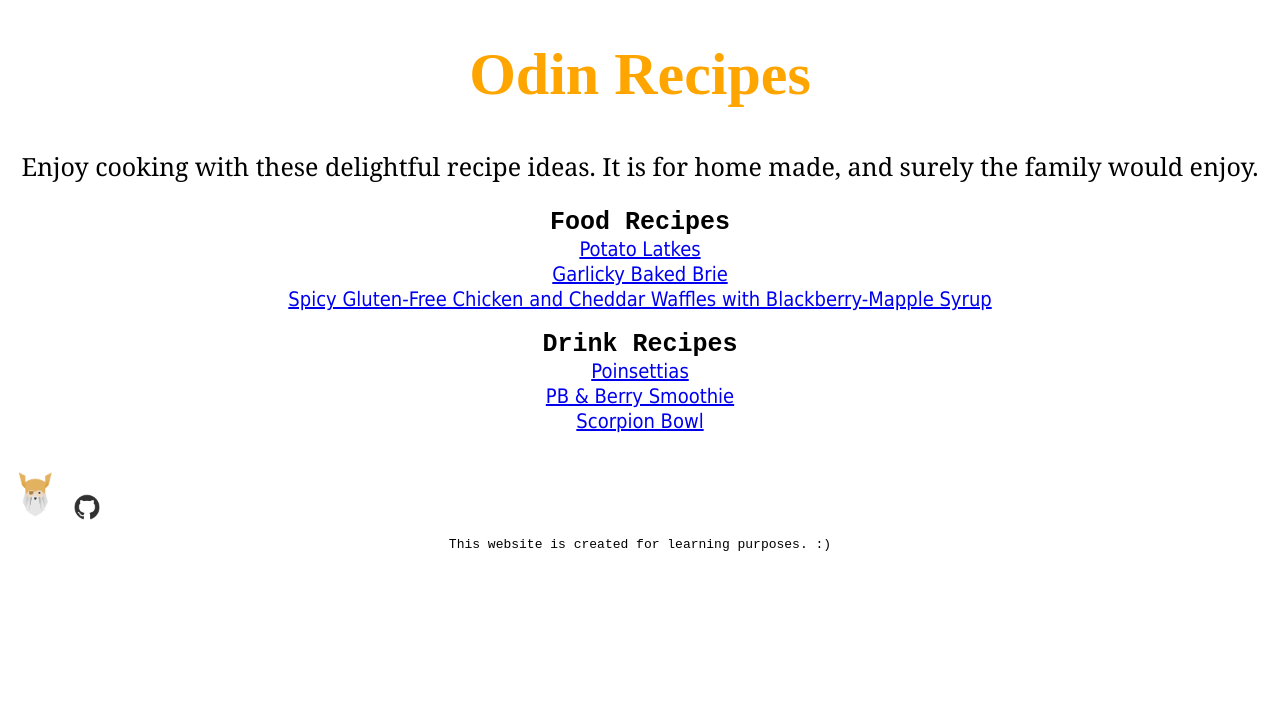
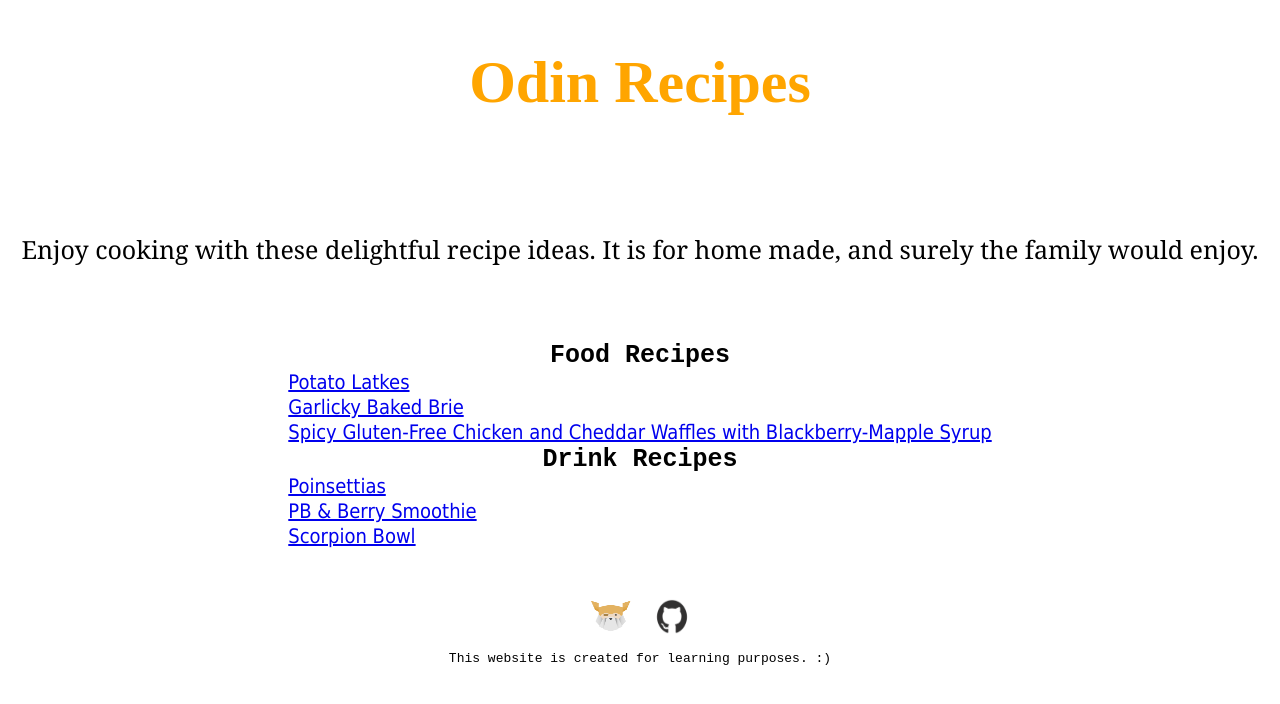
Before and after one commit to DezzaAnnePeregrina/OdinRecipes, a plain HTML site: page index.html in a window 1280 px wide. Drawn offline with Linux system fonts and the light colour scheme.

Commit message:
tried to change the alignment of food and drinks choices

```diff
--- a/index.html
+++ b/index.html
@@ -18,25 +18,28 @@
 
     <p>Enjoy cooking with these delightful recipe ideas. It is for home made, and surely the family would enjoy.</p></div>
 
+    <div class="choices">
+        <div class ="fooddrinks">
             <div class="title">Food Recipes</div>
-    <div class ="fooddrinks">
             <a href="recipes/mom'spotatolatkes.html">Potato Latkes</a> <br>
             <a href="recipes/garlickybakedbrie.html">Garlicky Baked Brie</a> <br>
             <a href="recipes/spicy.html">Spicy Gluten-Free Chicken and Cheddar Waffles with Blackberry-Mapple Syrup</a>
         </div>
-   <br>
+
+        <div class="fooddrinks">
             <div class ="title">Drink Recipes</div>
-   <div class="fooddrinks">
             <a href="recipes/poinsettias.html">Poinsettias</a> <br>
             <a href="recipes/PB.html">PB & Berry Smoothie</a> <br>
             <a href="recipes/scorpionbowl.html">Scorpion Bowl</a>
         </div>
+    </div>
 
-   <br>
-   <br>
-    <img src="recipes/the odin project.png" alt="The Odin Project logo">
-    <img src="recipes/github-mark.png" alt="github logo">
-
+    <div class="logo">
+        <div>
+            <img class="site" src="recipes/the odin project.png" alt="The Odin Project logo">
+            <img class="site" src="recipes/github-mark.png" alt="github logo">
+        </div>
         <pre>This website is created for learning purposes. :)</pre>
+    </div>
     </body>
 </html>
--- a/styles.css
+++ b/styles.css
@@ -1,6 +1,28 @@
+body{
+    height: 100vh;
+    display: flex;
+    flex-direction: column;
+    align-items: center;
+    gap: 50px;
+}
+
+.logo{
+    display: flex;
+    flex-wrap: wrap;
+    flex-direction: column;
+    align-items: center;
+}
+
+.site{
+    height: 35px;
+    width: 60px;
+}
+
+/* font family and size*/
 a{
     font-family: 'Tahoma';
     font-size: 20px;
+    text-align: center;
 }
 
 h1{
@@ -38,7 +60,7 @@ pre{
 .fooddrinks{
     font-family: 'courier new';
     font-size: 20px;
-    text-align: center;
+
 }
 
 ol, ul{
@@ -50,11 +72,13 @@ ol, ul{
 .ingredients-direction{
     font-family: 'Arial';
     font-size: 25px;
-    color:brown
+    color:brown;
 }
 
 .option{
     font-family: 'Arial';
     font-size: 20px;
-    color:black
+    color:black;
+
 }
+/* font family and size*/
```
Lines whose indentation alone changed are shown as unchanged.
